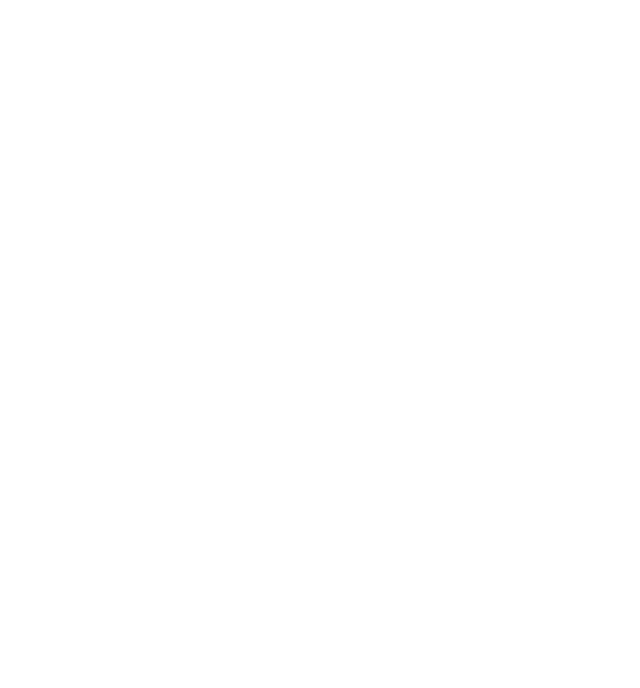
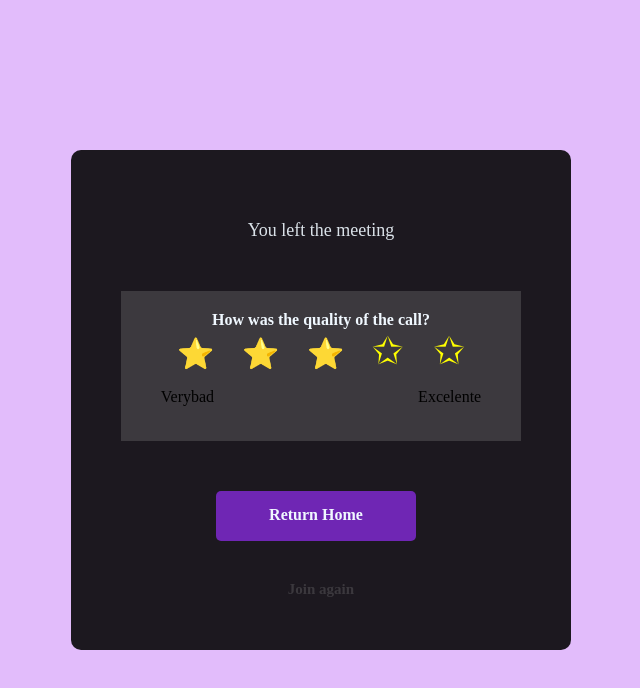
Before and after one commit to Ramlah23/ejercicio-8, a plain HTML site: page index.html in a window 1280 px wide. Shown: the whole page, without its empty margins (319-959 px from the left). Drawn offline with Linux system fonts and the light colour scheme.

Commit message:
modificacion de los dos archivos  y finalizacion  de ejercicio

```diff
--- a/index.html
+++ b/index.html
@@ -7,6 +7,20 @@
     <title>Document</title>
 </head>
 <body>
+    <main class="contenido">
+        <div class="contenedor">
+           <h3 class="titulo">You left the meeting</h3>
+           <div class="contenedor2">
+            <h4 class="pregunta">How was the quality of the call?</h4>
+                <p class="estrellas"> ⭐ ⭐ ⭐ <span class="estrellas2">✩ ✩</span></p>
+                <p class="calificacion">Verybad Excelente</p>
+           </div>
+           <div class="contenedor3">
+            <h4 class="retorno">Return Home</h4>
+           </div>
+           <h5 class="join">Join again</h5>
+        </div>
+    </main>
 
 </body>
 </html>
--- a/style.css
+++ b/style.css
@@ -0,0 +1,86 @@
+*{
+    margin: 0%;
+    padding: 0%;
+    box-sizing: border-box;
+}
+
+body {background-color: #c375f77b;
+   height: 100vh;
+   font-family: 'Times New Roman', Times, serif;
+}
+
+.contenedor {
+    width: 500px;
+    height: 500px;
+    background-color: rgba(0, 0, 0, 0.873);
+    border-radius: 10px;
+
+
+}
+main {
+    display: flex;
+    justify-content: center;
+    height: 100%;
+    align-items: center;
+}
+.titulo {
+    color: rgba(240, 248, 255, 0.9);
+    text-align: center;
+    margin-top: 70px;
+
+    font-size: 18px;
+    font-weight: lighter;
+}
+
+.contenedor2 {
+    width: 400px;
+    height: 150px;
+    background-color: rgba(169, 169, 169, 0.229);
+    margin-left: 50px;
+    margin-top: 50px;
+    text-align: center;
+}
+.pregunta {
+    padding-top: 20px;
+    color: aliceblue;
+
+}
+.estrellas {
+
+    font-size: 30px;
+    word-spacing: 20px;
+
+}
+.estrellas2 {
+    font-size: 38px;
+    color: yellow;
+
+}
+
+
+.calificacion {
+    padding-top: 15px;
+    word-spacing: 200px;
+
+}
+.contenedor3 {
+    width: 200px;
+    height: 50px;
+    background-color: rgba(137, 43, 226, 0.763);
+    margin-left: 145px;
+    margin-top: 50px;
+    border-radius: 5px;
+    text-align: center;
+    padding-top: 15px;
+}
+
+.join {
+    font-size: 15px;
+    color: rgba(169, 169, 169, 0.229) ;
+    text-align: center;
+    padding-top: 40px;
+
+}
+.retorno {
+    color: aliceblue;
+}
```
